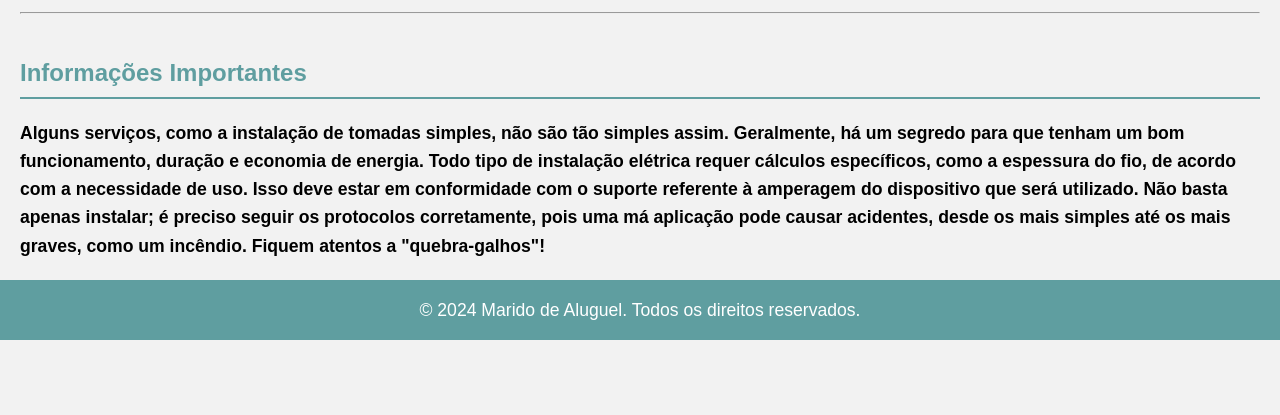
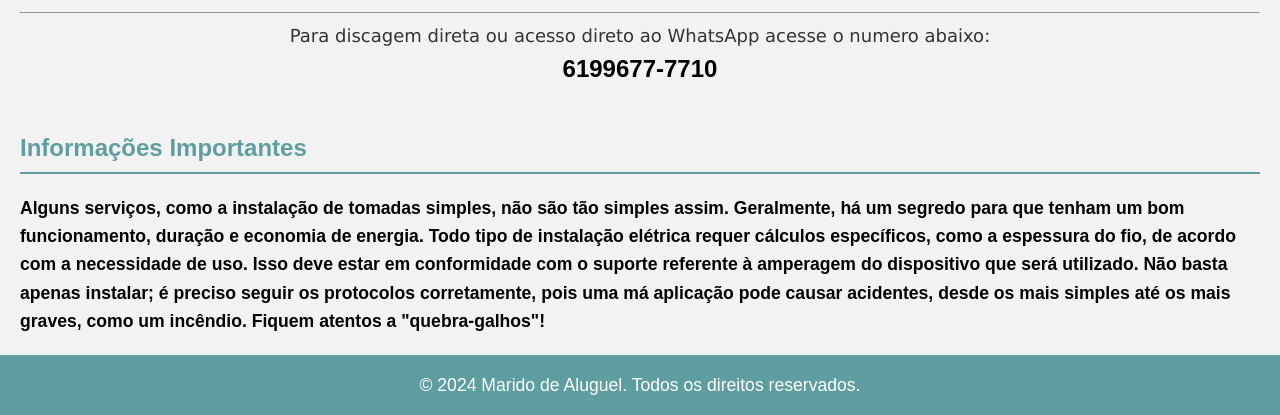
Before and after one commit to techmlima/maridodealuguel, a plain HTML site: page index.html in a window 1280 px wide. Shown: the part 2035-2450 px from the top of the page. Before the commit the page ends 2375 px from the top, so only its background shows below. Drawn offline with Linux system fonts and the light colour scheme.

Commit message:
adicionado mensagem com numero de telefone

```diff
--- a/css/styles.css
+++ b/css/styles.css
@@ -74,3 +74,15 @@ footer {
 footer p {
     margin: 0;
 }
+
+.msn-de-contato {
+    font-size: large;
+    text-align: center;
+    font-family: Verdana, Geneva, Tahoma, sans-serif;
+}
+
+.contato-direto{
+    text-align: center;
+    font-size: x-large;
+
+}
--- a/index.html
+++ b/index.html
@@ -45,6 +45,8 @@
 
         <div class="qr-code"><img src="imagens/qr-code.png" alt="QR Code para WhatsApp" width="30%"></div>
         <hr>
+        <div class="msn-de-contato">Para discagem direta ou acesso direto ao WhatsApp acesse o numero abaixo:</div>
+        <div class="contato-direto"><strong>6199677-7710</strong></div>
 
         <h2>Informações Importantes</h2>
         <p><strong>
```
